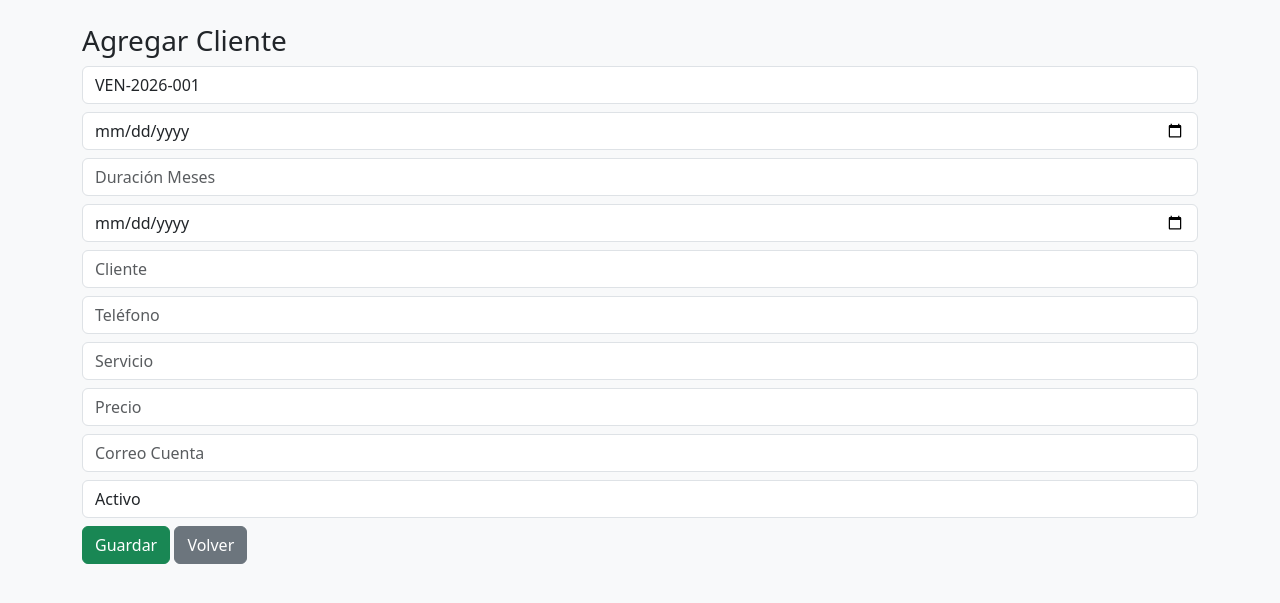
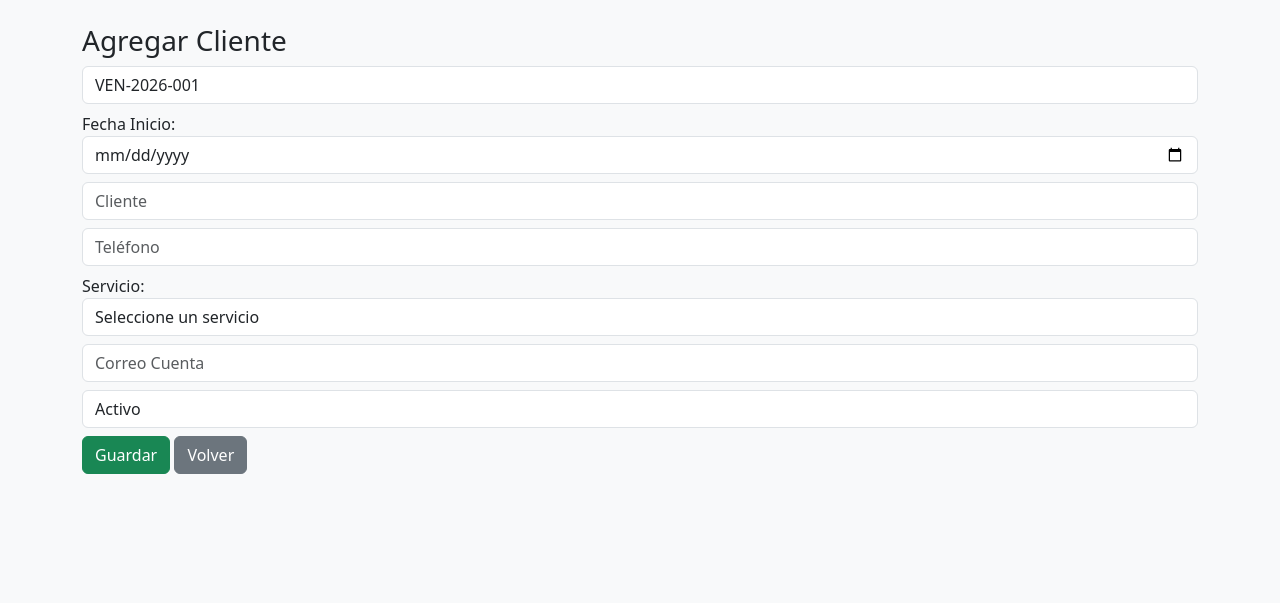
Before and after one commit to chaucadereck-bot/sistema-suscripciones, a Flask app: page /agregar in a window 1280 px wide. Shown: the top 603 px of the page. Run offline with Flask 3, Linux system fonts and the light colour scheme; the visitor is signed in with stand-in values (Sample User, id 1); data that the repository does not hold is empty; some libraries are stand-ins or nearby versions.

Commit message:
Automatizacion precio y duracion estable

```diff
--- a/app.py
+++ b/app.py
@@ -436,44 +436,75 @@ def index():
 
 
 # ======================================
-# AGREGAR
+# AGREGAR (Automatizado)
 # ======================================
 @app.route("/agregar", methods=["GET", "POST"])
 def agregar():
     if "usuario" not in session:
         return redirect("/login")
 
+    conexion = obtener_conexion()
+    cursor = conexion.cursor()
+
+    cursor.execute("SELECT id_servicio, nombre_servicio FROM servicios ORDER BY nombre_servicio")
+    servicios = cursor.fetchall()
+
     if request.method == "POST":
+
+        id_servicio = request.form["servicio"]
+
+        # Buscar precio y duración del servicio
+        if os.getenv("DATABASE_URL"):
+            cursor.execute("SELECT precio_base, duracion_meses FROM servicios WHERE id_servicio=%s", (id_servicio,))
+        else:
+            cursor.execute("SELECT precio_base, duracion_meses FROM servicios WHERE id_servicio=?", (id_servicio,))
+
+        servicio_data = cursor.fetchone()
+
+        if not servicio_data:
+            return "Servicio no encontrado"
+
+        precio_base = float(servicio_data[0])
+        duracion = int(servicio_data[1])
+
+        fecha_inicio = datetime.strptime(request.form["fecha"], "%Y-%m-%d")
+        fecha_vencimiento = fecha_inicio + relativedelta(months=duracion)
+
         datos = (
             request.form["codigo_venta"],
             request.form["fecha"],
-            request.form["duracion_meses"],
-            request.form["fecha_vencimiento"],
+            duracion,  # automático
+            fecha_vencimiento.strftime("%Y-%m-%d"),  # automático
             request.form["cliente"],
             request.form["telefono"],
-            request.form["servicio"],
-            request.form["precio"],
+            id_servicio,
+            precio_base,  # automático
             request.form["correo_cuenta"],
-            request.form["estado"],
+            "activo",
         )
 
-        conexion = obtener_conexion()
-        cursor = conexion.cursor()
-
         if os.getenv("DATABASE_URL"):
-            cursor.execute("INSERT INTO ventas VALUES (%s,%s,%s,%s,%s,%s,%s,%s,%s,%s)", datos)
+            cursor.execute(
+                "INSERT INTO ventas VALUES (%s,%s,%s,%s,%s,%s,%s,%s,%s,%s)",
+                datos
+            )
         else:
-            cursor.execute("INSERT INTO ventas VALUES (?,?,?,?,?,?,?,?,?,?)", datos)
+            cursor.execute(
+                "INSERT INTO ventas VALUES (?,?,?,?,?,?,?,?,?,?)",
+                datos
+            )
 
         conexion.commit()
         conexion.close()
         return redirect("/")
 
-    return render_template("agregar.html", codigo=generar_codigo())
+    conexion.close()
+    return render_template("agregar.html", codigo=generar_codigo(), servicios=servicios)
+
 
 
 # ======================================
-# EDITAR
+# EDITAR (PRECIO Y DURACIÓN AUTOMÁTICOS)
 # ======================================
 @app.route("/editar/<codigo>", methods=["GET", "POST"])
 def editar(codigo):
@@ -483,7 +514,29 @@ def editar(codigo):
     conexion = obtener_conexion()
     cursor = conexion.cursor()
 
+    cursor.execute("SELECT id_servicio, nombre_servicio FROM servicios ORDER BY nombre_servicio")
+    servicios = cursor.fetchall()
+
     if request.method == "POST":
+
+        id_servicio = request.form["servicio"]
+
+        if os.getenv("DATABASE_URL"):
+            cursor.execute("SELECT precio_base, duracion_meses FROM servicios WHERE id_servicio=%s", (id_servicio,))
+        else:
+            cursor.execute("SELECT precio_base, duracion_meses FROM servicios WHERE id_servicio=?", (id_servicio,))
+
+        servicio_data = cursor.fetchone()
+
+        if not servicio_data:
+            return "Servicio no encontrado"
+
+        precio_base = float(servicio_data[0])
+        duracion = int(servicio_data[1])
+
+        fecha_inicio = datetime.strptime(request.form["fecha"], "%Y-%m-%d")
+        fecha_vencimiento = fecha_inicio + relativedelta(months=duracion)
+
         if os.getenv("DATABASE_URL"):
             cursor.execute("""
                 UPDATE ventas SET
@@ -499,14 +552,14 @@ def editar(codigo):
                 WHERE codigo_venta=%s
             """, (
                 request.form["fecha"],
-                int(request.form["duracion_meses"]),
-                request.form["fecha_vencimiento"],
+                duracion,
+                fecha_vencimiento.strftime("%Y-%m-%d"),
                 request.form["cliente"],
                 request.form["telefono"],
-                request.form["servicio"],
-                float(request.form["precio"]),
+                id_servicio,
+                precio_base,
                 request.form["correo_cuenta"],
-                request.form["estado"],
+                "activo",
                 codigo
             ))
         else:
@@ -524,14 +577,14 @@ def editar(codigo):
                 WHERE codigo_venta=?
             """, (
                 request.form["fecha"],
-                int(request.form["duracion_meses"]),
-                request.form["fecha_vencimiento"],
+                duracion,
+                fecha_vencimiento.strftime("%Y-%m-%d"),
                 request.form["cliente"],
                 request.form["telefono"],
-                request.form["servicio"],
-                float(request.form["precio"]),
+                id_servicio,
+                precio_base,
                 request.form["correo_cuenta"],
-                request.form["estado"],
+                "activo",
                 codigo
             ))
 
@@ -547,10 +600,7 @@ def editar(codigo):
     registro = cursor.fetchone()
     conexion.close()
 
-    if not registro:
-        return "Registro no encontrado"
-
-    return render_template("editar.html", registro=registro)
+    return render_template("editar.html", registro=registro, servicios=servicios)
 
 
 # ======================================
--- a/templates/agregar.html
+++ b/templates/agregar.html
@@ -11,15 +11,38 @@
 <h3>Agregar Cliente</h3>
 
 <form method="POST">
+
+<!-- Código automático -->
 <input name="codigo_venta" class="form-control mb-2" value="{{ codigo }}" readonly>
+
+<!-- Fecha inicio -->
+<label>Fecha Inicio:</label>
 <input type="date" name="fecha" class="form-control mb-2" required>
-<input name="duracion_meses" type="number" class="form-control mb-2" placeholder="Duración Meses" required>
-<input type="date" name="fecha_vencimiento" class="form-control mb-2" required>
+
+<!-- Cliente -->
 <input name="cliente" class="form-control mb-2" placeholder="Cliente" required>
+
+<!-- Teléfono -->
 <input name="telefono" class="form-control mb-2" placeholder="Teléfono" required>
-<input name="servicio" class="form-control mb-2" placeholder="Servicio" required>
-<input name="precio" type="number" class="form-control mb-2" placeholder="Precio" required>
+
+<!-- Servicio -->
+<label>Servicio:</label>
+<select name="servicio" class="form-control mb-2" required>
+    <option value="">Seleccione un servicio</option>
+    {% for s in servicios %}
+        <option value="{{ s[0] }}">{{ s[1] }}</option>
+    {% endfor %}
+</select>
+
+<!-- Estos campos serán sobrescritos automáticamente -->
+<input name="duracion_meses" type="hidden">
+<input name="precio" type="hidden">
+<input name="fecha_vencimiento" type="hidden">
+
+<!-- Correo -->
 <input name="correo_cuenta" type="email" class="form-control mb-2" placeholder="Correo Cuenta" required>
+
+<!-- Estado -->
 <select name="estado" class="form-control mb-2">
 <option value="activo">Activo</option>
 <option value="inactivo">Inactivo</option>
@@ -28,6 +51,7 @@
 
 <button class="btn btn-success">Guardar</button>
 <a href="/" class="btn btn-secondary">Volver</a>
+
 </form>
 
 </div>
```
Also changed, not shown: templates/editar.html (+20 -4 lines).
